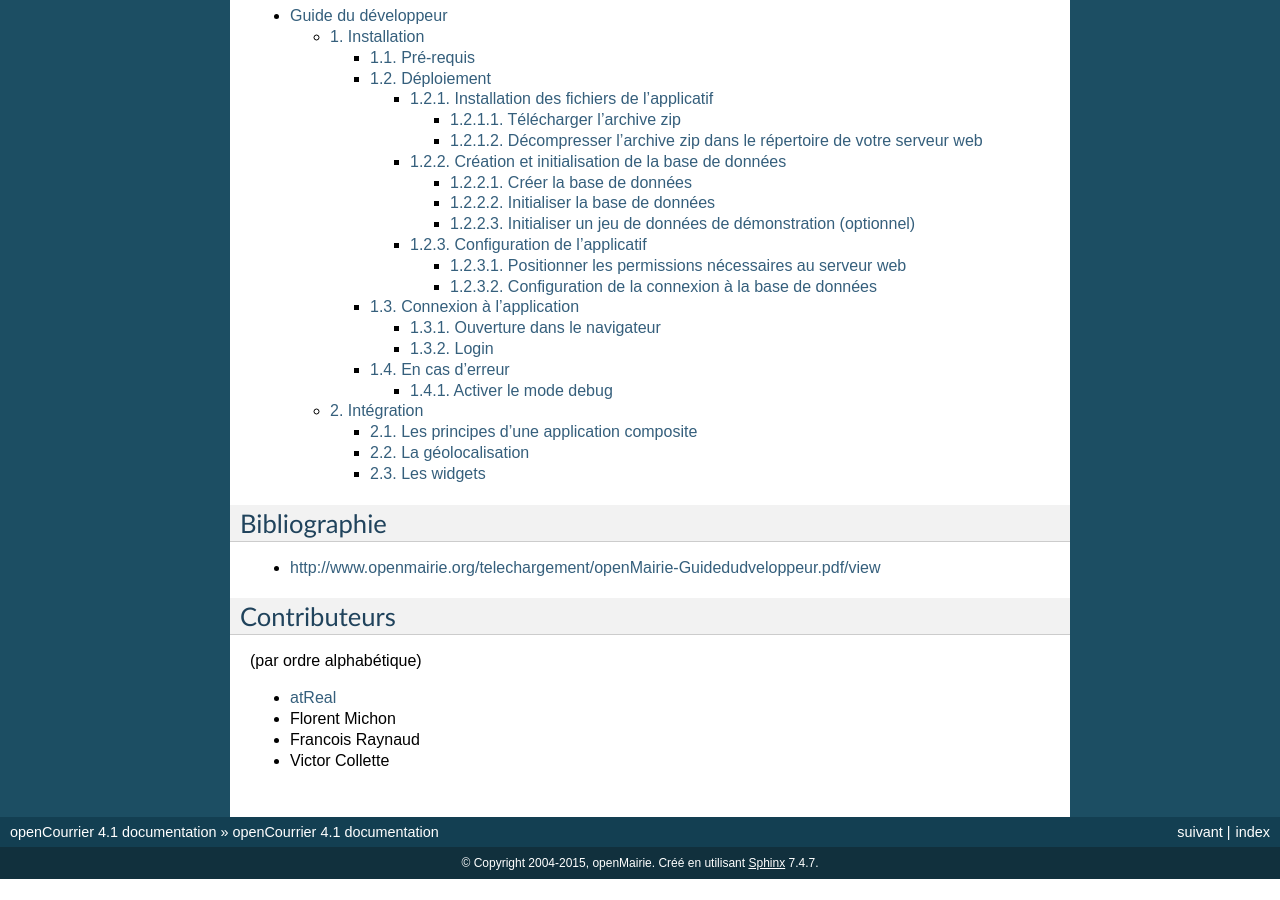
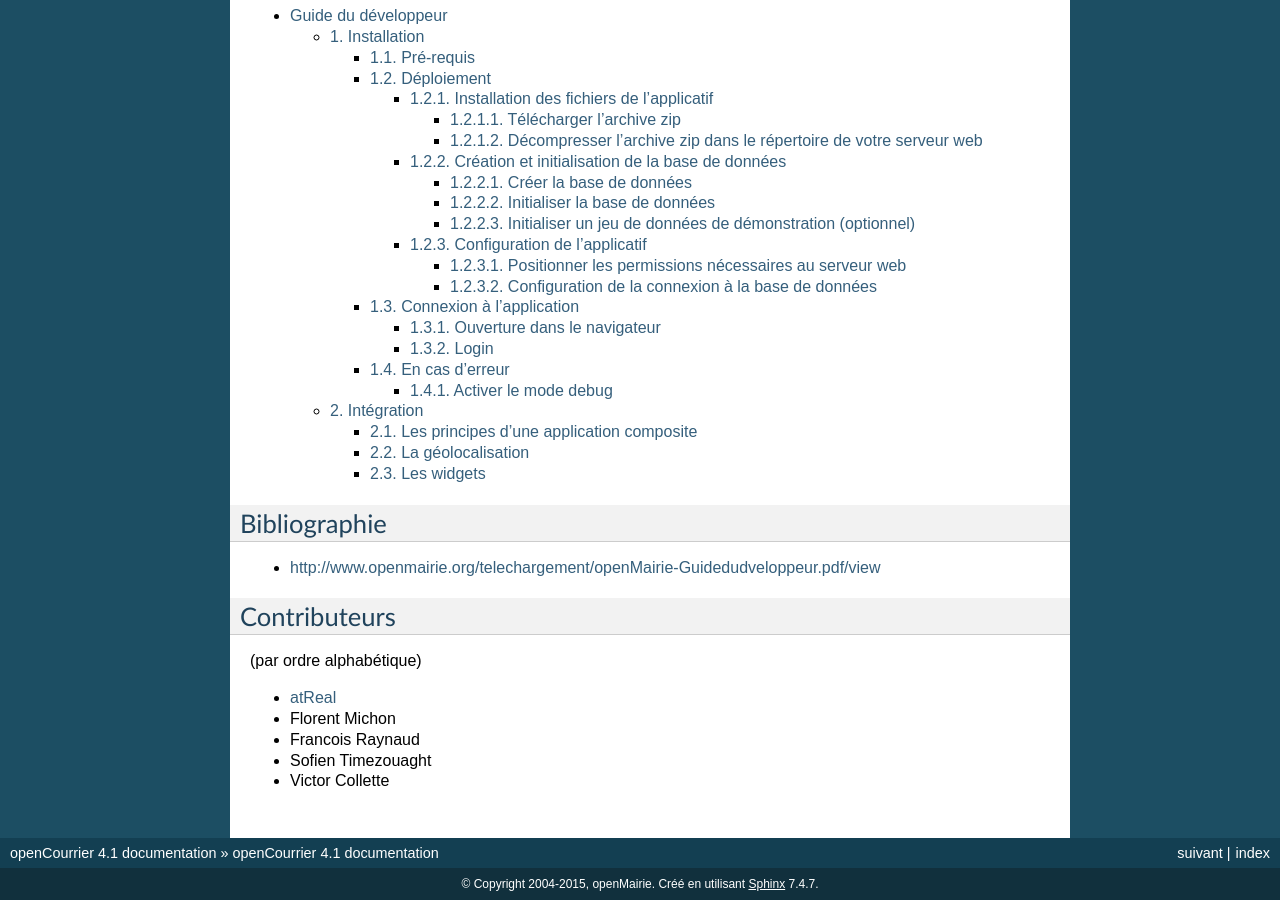
Before and after one commit to vcollette/opencourrier-documentation, a Sphinx documentation site: the page built from source/index.rst, in a window 1280 px wide and 900 px high, scrolled down 1704 px. Built offline with Sphinx 7.4.7, drawn with Linux system fonts in a browser that asks for light colours; before the commit the page ends 2583 px from its top, so only the background shows below that.

Commit message:
Ajoute un contributeur manquant

```diff
--- a/source/index.rst
+++ b/source/index.rst
@@ -62,4 +62,5 @@ Contributeurs
 * `atReal <http://www.atreal.fr>`_
 * Florent Michon
 * Francois Raynaud
+* Sofien Timezouaght
 * Victor Collette
```
